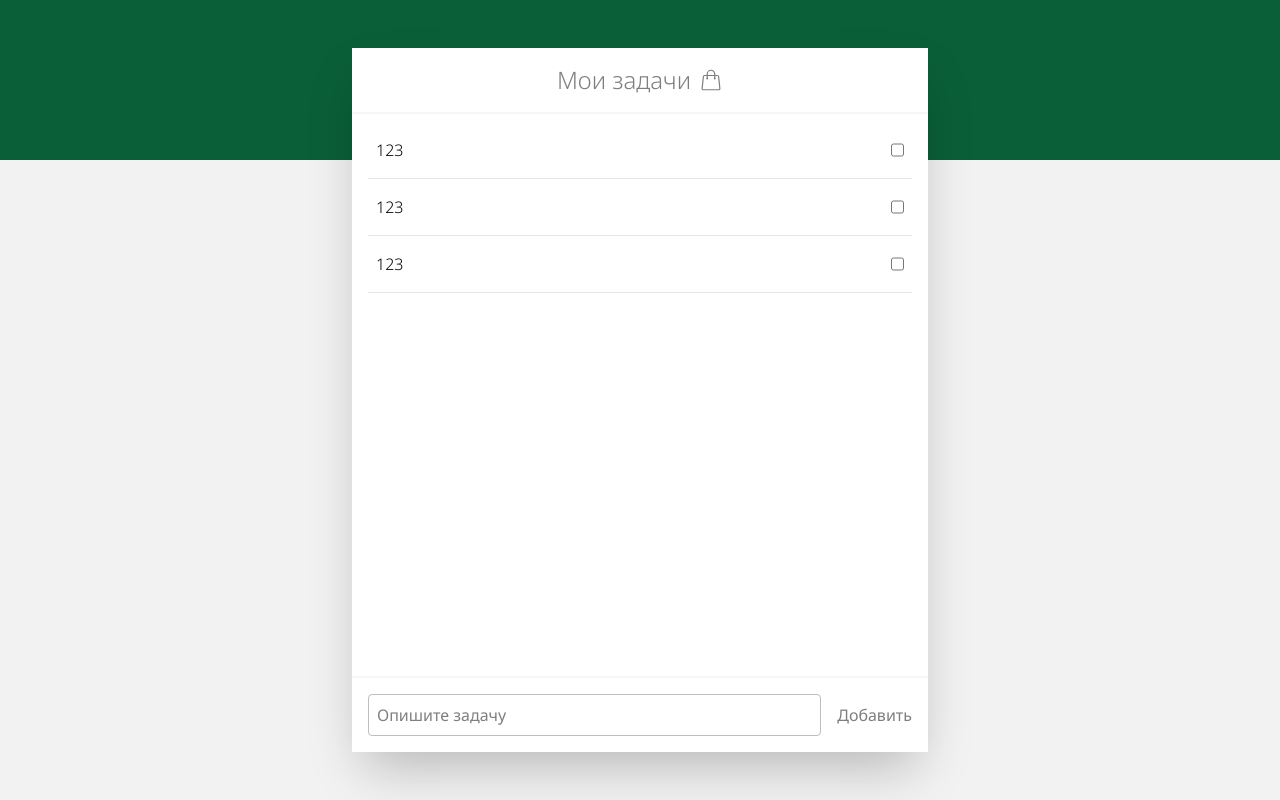
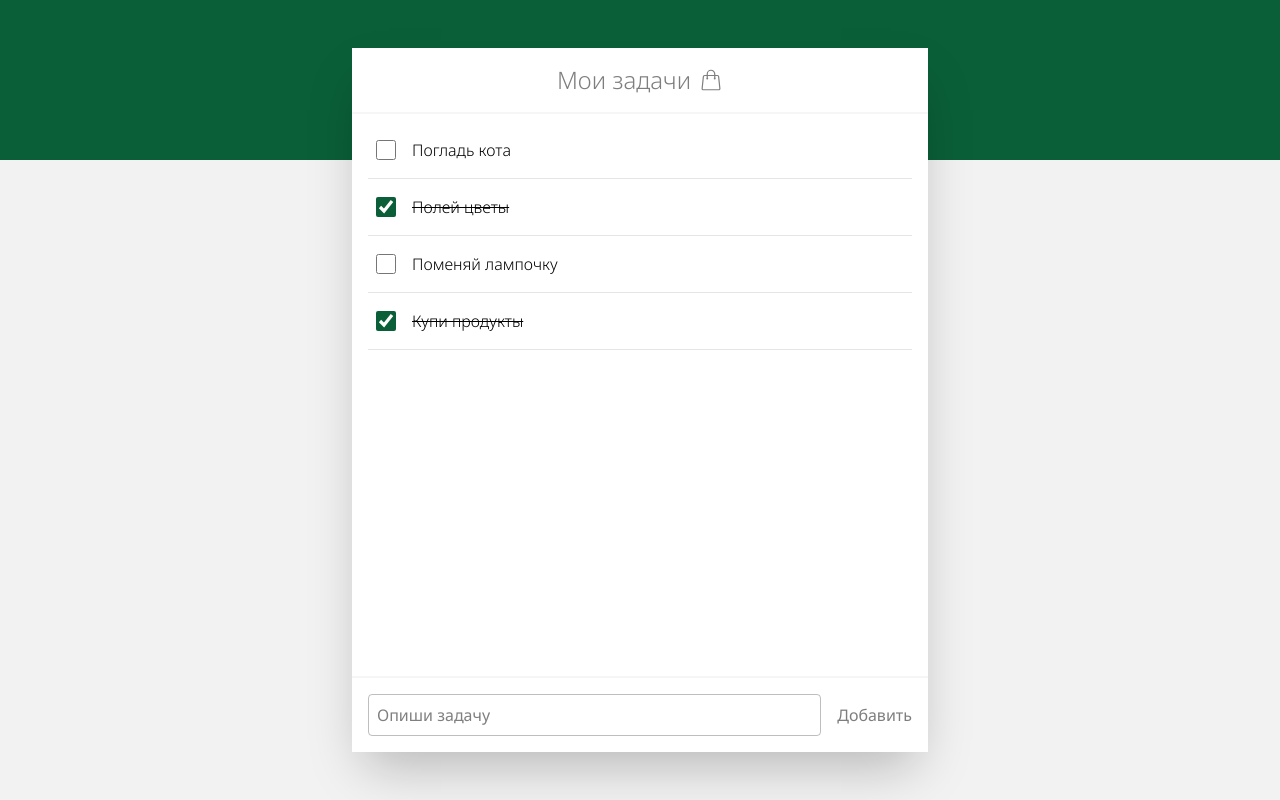
Before and after one commit to mcsodn/todo_list_react, a React (Vite) app: page / in a window 1280 px wide. Built offline with nearby package versions, Linux system fonts and the light colour scheme.

Commit message:
add todo logic

```diff
--- a/src/App.jsx
+++ b/src/App.jsx
@@ -1,13 +1,95 @@
+import { useReducer, useState } from "react";
 import Header from "./components/Header";
 import InputTask from "./components/InputTask";
 import TaskList from "./components/TaskList";
 
+const initialTasks = [
+  { id: 0, text: "Погладь кота", isDone: false },
+  { id: 1, text: "Полей цветы", isDone: true },
+  { id: 2, text: "Поменяй лампочку", isDone: false },
+  { id: 3, text: "Купи продукты", isDone: true },
+];
+
+let nextId = 4;
+
+function taskReducer(tasks, action) {
+  switch (action.type) {
+    case "added":
+      return [
+        ...tasks,
+        {
+          id: action.id,
+          text: action.text,
+          isDone: false,
+        },
+      ];
+    case "checked": {
+      const checkedTask = tasks.filter((task) => task.id === action.id)[0];
+      return [
+        ...tasks.filter((task) => task.id !== action.id),
+        { ...checkedTask, isDone: !checkedTask.isDone },
+      ].sort((a, b) => a.id - b.id);
+    }
+    case "deleted":
+      return tasks.filter((task) => task.id !== action.id);
+
+    default: {
+      throw Error("Unknown action: " + action.type);
+    }
+  }
+}
+
 function App() {
+  const [inputTaskText, setInputTaskText] = useState("");
+  const [tasks, dispatch] = useReducer(taskReducer, initialTasks);
+
+  const checkLength = (e) => {
+    setInputTaskText(
+      e.target.value.length <= 60 ? e.target.value : e.target.value.slice(0, 60)
+    );
+  };
+
+  const addTask = (text) => {
+    if (inputTaskText.length > 0) {
+      dispatch({
+        type: "added",
+        id: nextId++,
+        text: text,
+        isDone: false,
+      });
+      setInputTaskText("");
+    }
+  };
+
+  const checkTask = (taskId) => {
+    dispatch({
+      type: "checked",
+      id: taskId,
+    });
+  };
+
+  const deleteTask = (taskId) => {
+    dispatch({
+      type: "deleted",
+      id: taskId,
+    });
+  };
+
   return (
     <>
       <Header />
-      <TaskList />
-      <InputTask />
+      <TaskList
+        taskList={tasks}
+        checkTask={checkTask}
+        deleteTask={deleteTask}
+      />
+      <InputTask
+        value={inputTaskText}
+        onChangeText={(e) => checkLength(e)}
+        onAddTask={() => {
+          addTask(inputTaskText);
+        }}
+      />
     </>
   );
 }
--- a/src/components/InputTask.jsx
+++ b/src/components/InputTask.jsx
@@ -1,4 +1,4 @@
-function InputTask() {
+function InputTask(props) {
   return (
     <div
       className="w-full border-t-2 border-sec-gray flex justify-between items-center p-4 gap-4
@@ -7,9 +7,16 @@ function InputTask() {
       <input
         type={"text"}
         className="border w-full border-main-gray/50 p-2 rounded-sm font-normal"
-        placeholder="Опишите задачу"
+        placeholder="Опиши задачу"
+        value={props.value || ""}
+        onChange={props.onChangeText}
       />
-      <button className="text-main-gray font-normal">Добавить</button>
+      <button
+        className="text-main-gray font-normal cursor-pointer"
+        onClick={props.onAddTask}
+      >
+        Добавить
+      </button>
     </div>
   );
 }
--- a/src/components/TaskList.jsx
+++ b/src/components/TaskList.jsx
@@ -1,11 +1,26 @@
 import TaskListItem from "./TaskListItem";
 
-function TaskList() {
-  return (
-    <div className="grow mt-2 mb-2 w-full flex flex-col">
-      <TaskListItem />
-      <TaskListItem />
-      <TaskListItem />
+function TaskList(props) {
+  return props.taskList.length !== 0 ? (
+    <div className="grow mt-2 mb-2 w-full flex flex-col overflow-y-auto scroll-smooth">
+      {props.taskList.map((task) => {
+        return (
+          <TaskListItem
+            key={task.id}
+            taskId={task.id}
+            taskText={task.text}
+            isDone={task.isDone}
+            checkTask={props.checkTask}
+            deleteTask={props.deleteTask}
+          />
+        );
+      })}
+    </div>
+  ) : (
+    <div className="grow flex items-center text-main-gray/50 text-2xl">
+      <span>
+        Добавьте свою <br /> первую задачу
+      </span>
     </div>
   );
 }
--- a/src/components/TaskListItem.jsx
+++ b/src/components/TaskListItem.jsx
@@ -1,8 +1,43 @@
-function TaskListItem() {
+import { useRef } from "react";
+import { useSwipeable } from "react-swipeable";
+
+function TaskListItem(props) {
+  const targetRef = useRef(null);
+  const handlers = useSwipeable({
+    onSwipedLeft: () => targetRef.current.classList.toggle("visible"),
+    onSwipedRight: () => targetRef.current.classList.toggle("visible"),
+  });
   return (
-    <div className=" mx-4 px-2 py-4 flex justify-between border-b border-main-gray/20">
-      <label htmlFor="123">123</label>
-      <input type="checkbox" id="123" />
+    <div
+      className=" mx-4 px-2 py-4 flex justify-between border-b border-main-gray/20 group items-center gap-4"
+      {...handlers}
+    >
+      <input
+        type="checkbox"
+        id={props.taskId}
+        className="cursor-pointer accent-bg-green w-5 h-5 "
+        checked={props.isDone ? true : false}
+        onChange={() => {
+          props.checkTask(props.taskId);
+        }}
+      />
+      <label
+        htmlFor={props.taskId}
+        className={
+          "cursor-pointer grow " + (props.isDone ? "line-through" : null)
+        }
+      >
+        {props.taskText}
+      </label>
+      <button
+        ref={targetRef}
+        className="invisible group-hover:visible text-xs cursor-pointer"
+        onClick={() => {
+          props.deleteTask(props.taskId);
+        }}
+      >
+        Удалить
+      </button>
     </div>
   );
 }
```
